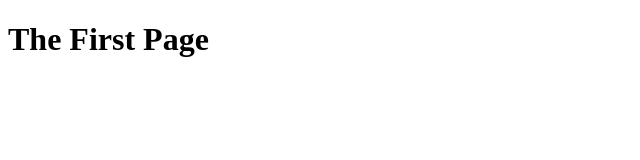
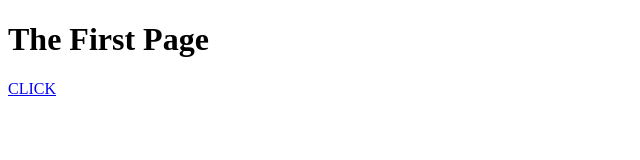
Before and after one commit to mc0918/mc0918.github.io, a plain HTML site: page index.html in a window 1280 px wide. Shown: the full height of the page, 0-640 px from the left. Drawn offline with Linux system fonts and the light colour scheme.

Commit message:
added link in index.html

```diff
--- a/index.html
+++ b/index.html
@@ -11,5 +11,8 @@
     <h1>
         The First Page
     </h1>
+
+    <a href="test.html">CLICK</a>
+
 </body>
 </html>
```
